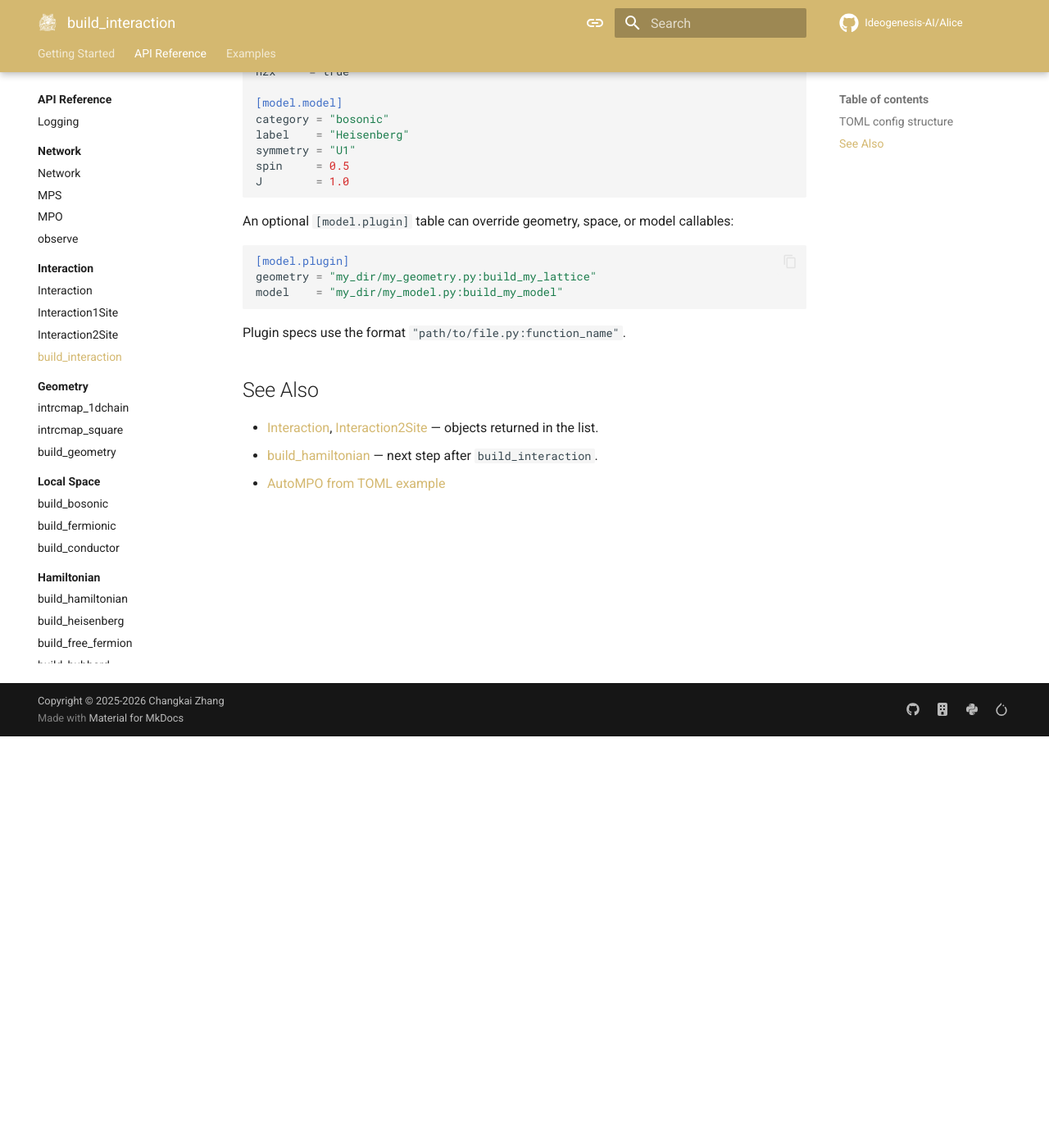
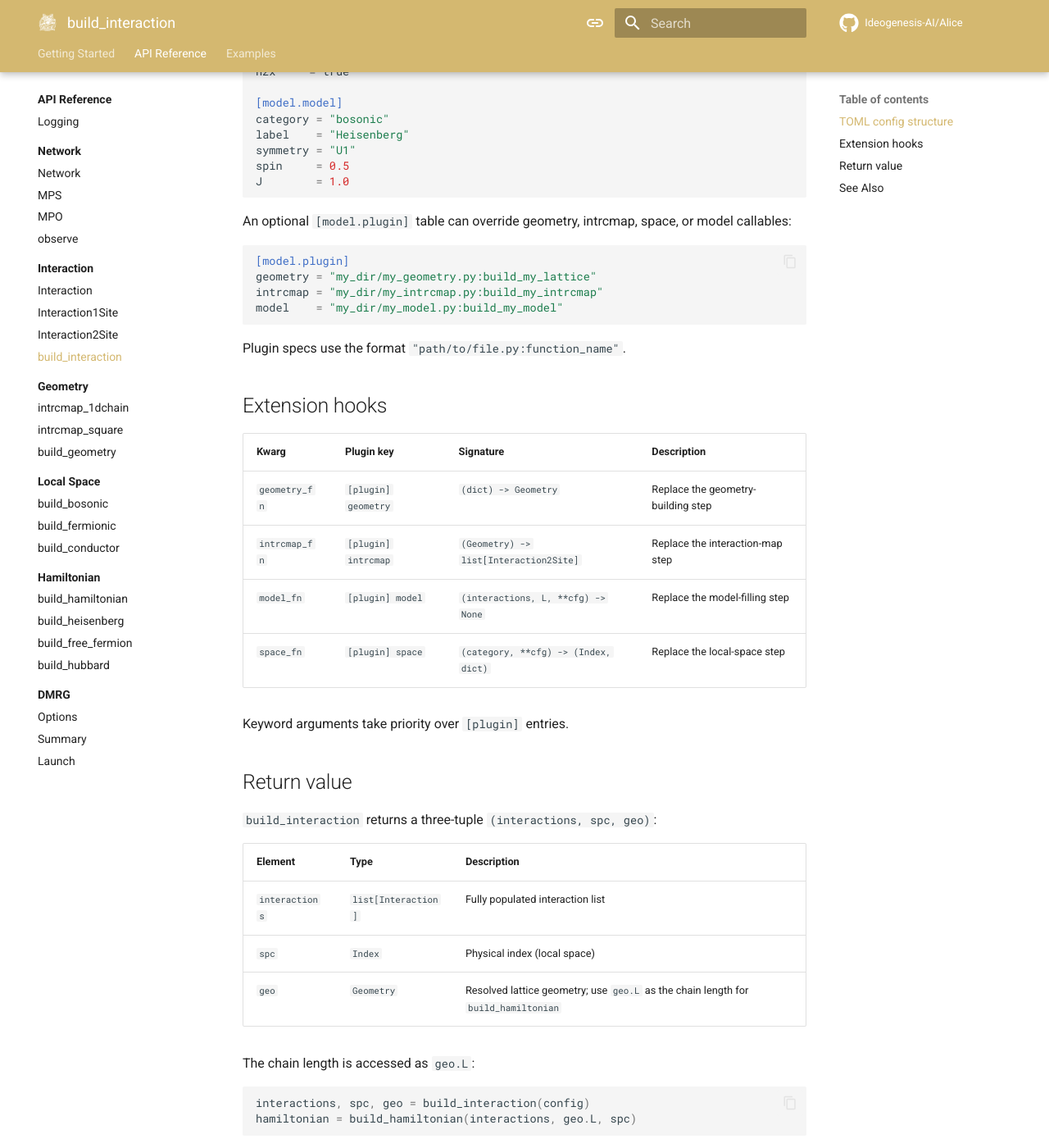
Before and after one commit to Ideogenesis-AI/Alice, an MkDocs documentation site: the page built from docs/api/interaction/build-interaction.md, in a window 1280 px wide and 1400 px high, scrolled down 502 px. Shown: the whole window at 82% size. Built offline with MkDocs 1.6.1 and Material for MkDocs 9.7.7, drawn with Linux system fonts in a browser that asks for light colours; comment, search, counter and statistics services are not loaded; some of the changed text lies outside the part shown.

Commit message:
Enhance build_interaction documentation to include intrcmap and extension hooks
This commit updates the `build-interaction.md` documentation to include the `intrcmap` plugin specification, detailing its role in the interaction map generation process. It introduces new sections on extension hooks and return values, clarifying the usage of keyword arguments and the structure of the returned three-tuple. These enhancements improve user understanding of the interaction-building workflow within the Alice framework.

````diff
--- a/docs/api/interaction/build-interaction.md
+++ b/docs/api/interaction/build-interaction.md
@@ -25,18 +25,50 @@ spin     = 0.5
 J        = 1.0
 ```
 
-An optional `[model.plugin]` table can override geometry, space, or model callables:
+An optional `[model.plugin]` table can override geometry, intrcmap, space, or model callables:
 
 ```toml
 [model.plugin]
 geometry = "my_dir/my_geometry.py:build_my_lattice"
+intrcmap = "my_dir/my_intrcmap.py:build_my_intrcmap"
 model    = "my_dir/my_model.py:build_my_model"
 ```
 
 Plugin specs use the format `"path/to/file.py:function_name"`.
 
+## Extension hooks
+
+| Kwarg | Plugin key | Signature | Description |
+|-------|------------|-----------|-------------|
+| `geometry_fn` | `[plugin] geometry` | `(dict) -> Geometry` | Replace the geometry-building step |
+| `intrcmap_fn` | `[plugin] intrcmap` | `(Geometry) -> list[Interaction2Site]` | Replace the interaction-map step |
+| `model_fn` | `[plugin] model` | `(interactions, L, **cfg) -> None` | Replace the model-filling step |
+| `space_fn` | `[plugin] space` | `(category, **cfg) -> (Index, dict)` | Replace the local-space step |
+
+Keyword arguments take priority over `[plugin]` entries.
+
+## Return value
+
+`build_interaction` returns a three-tuple `(interactions, spc, geo)`:
+
+| Element | Type | Description |
+|---------|------|-------------|
+| `interactions` | `list[Interaction]` | Fully populated interaction list |
+| `spc` | `Index` | Physical index (local space) |
+| `geo` | `Geometry` | Resolved lattice geometry; use `geo.L` as the chain length for `build_hamiltonian` |
+
+The chain length is accessed as `geo.L`:
+
+```python
+interactions, spc, geo = build_interaction(config)
+hamiltonian = build_hamiltonian(interactions, geo.L, spc)
+```
+
 ## See Also
 
 - [Interaction](interaction.md), [Interaction2Site](interaction-2site.md) — objects returned in the list.
+- [Geometry](../geometry/geometry.md) — the geometry struct returned as the third element.
 - [build_hamiltonian](../hamiltonian/build-hamiltonian.md) — next step after `build_interaction`.
 - [AutoMPO from TOML example](../../examples/autompo-toml.md)
+- [Custom geometry example](../../examples/extensions/custom-geometry.md)
+- [Custom intrcmap example](../../examples/extensions/custom-intrcmap.md)
````
